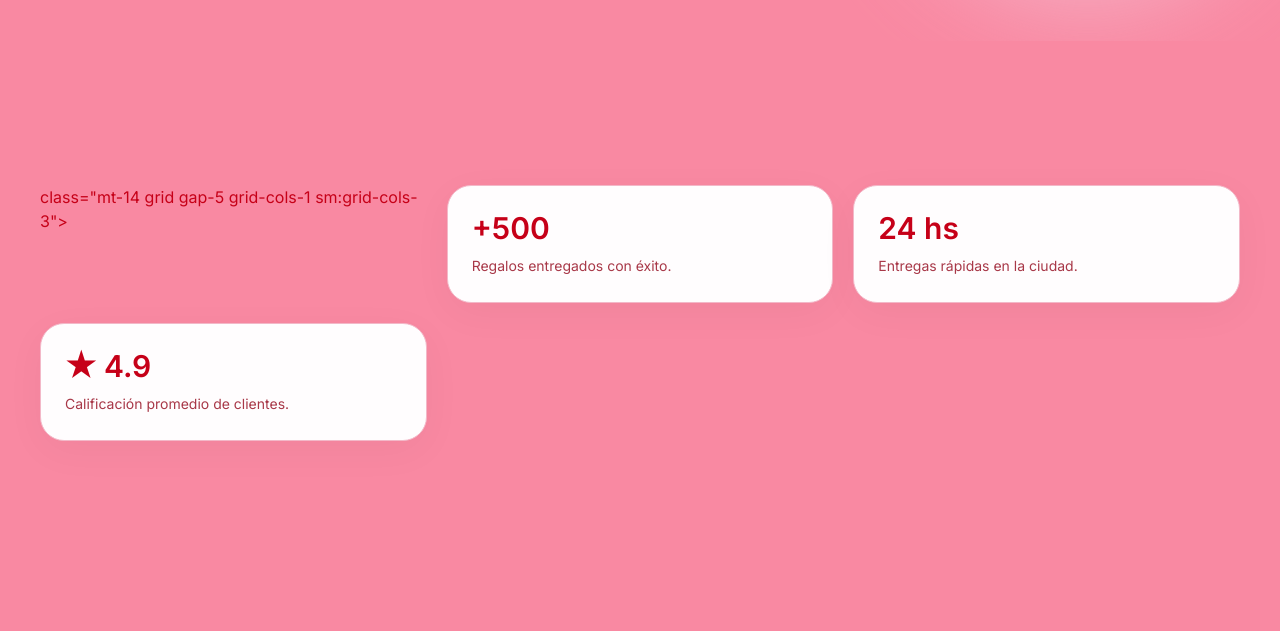
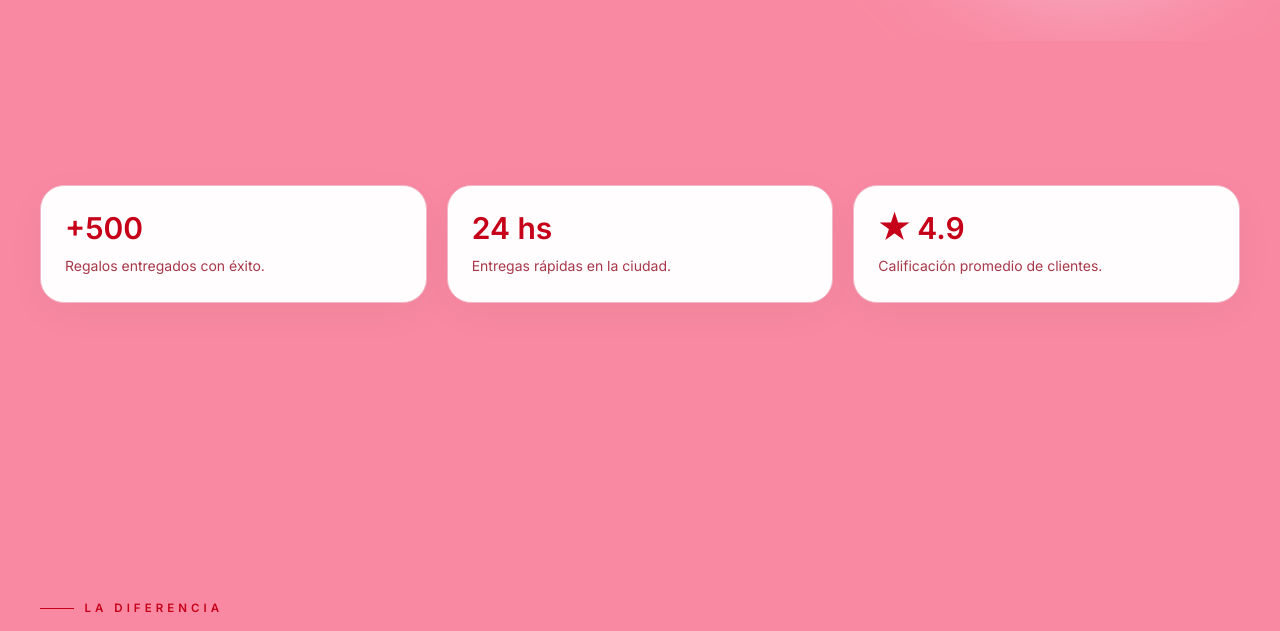
Before and after one commit to juanperdomo-9/regalbox, a Django app: page / in a window 1280 px wide. Shown: the part 803-1434 px from the top of the page. Run offline with Django 5.2, Linux system fonts and the light colour scheme; data that the repository does not hold is empty; some libraries are stand-ins or nearby versions.

Commit message:
Fix: div roto en la seccion de stats del home (clase suelta como texto + div extra)
Co-Authored-By: Claude Sonnet 5 <noreply@anthropic.com>

```diff
--- a/templates/home.html
+++ b/templates/home.html
@@ -928,8 +928,6 @@
         <div
             class="grid gap-5 grid-cols-1 sm:grid-cols-3">
 
-                    class="mt-14 grid gap-5 grid-cols-1 sm:grid-cols-3">
-
                     <div
                         class="card rounded-3xl border border-[#F3B8C8] p-5 lg:p-6">
 
@@ -986,8 +984,6 @@
                         </p>
 
                     </div>
-
-                </div>
 
         </div>
 
```
